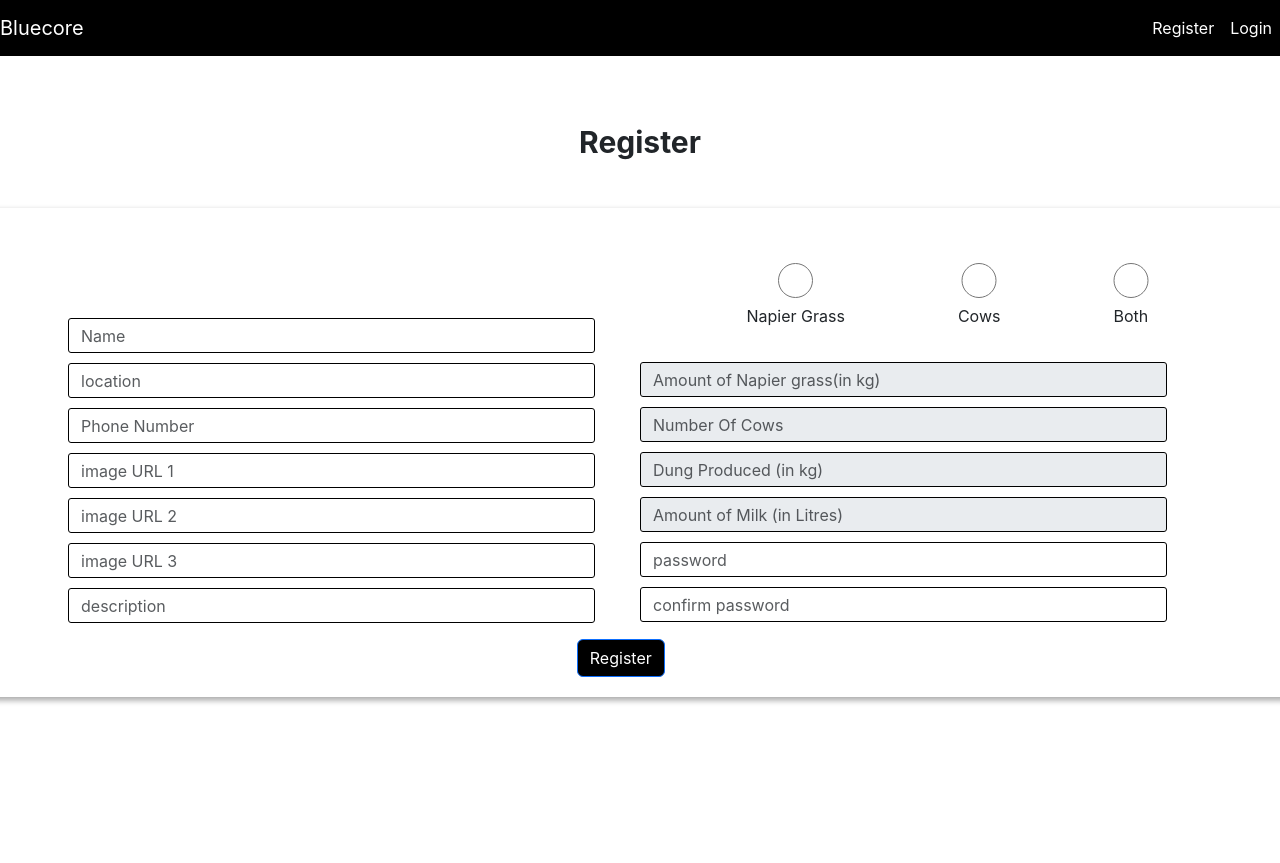
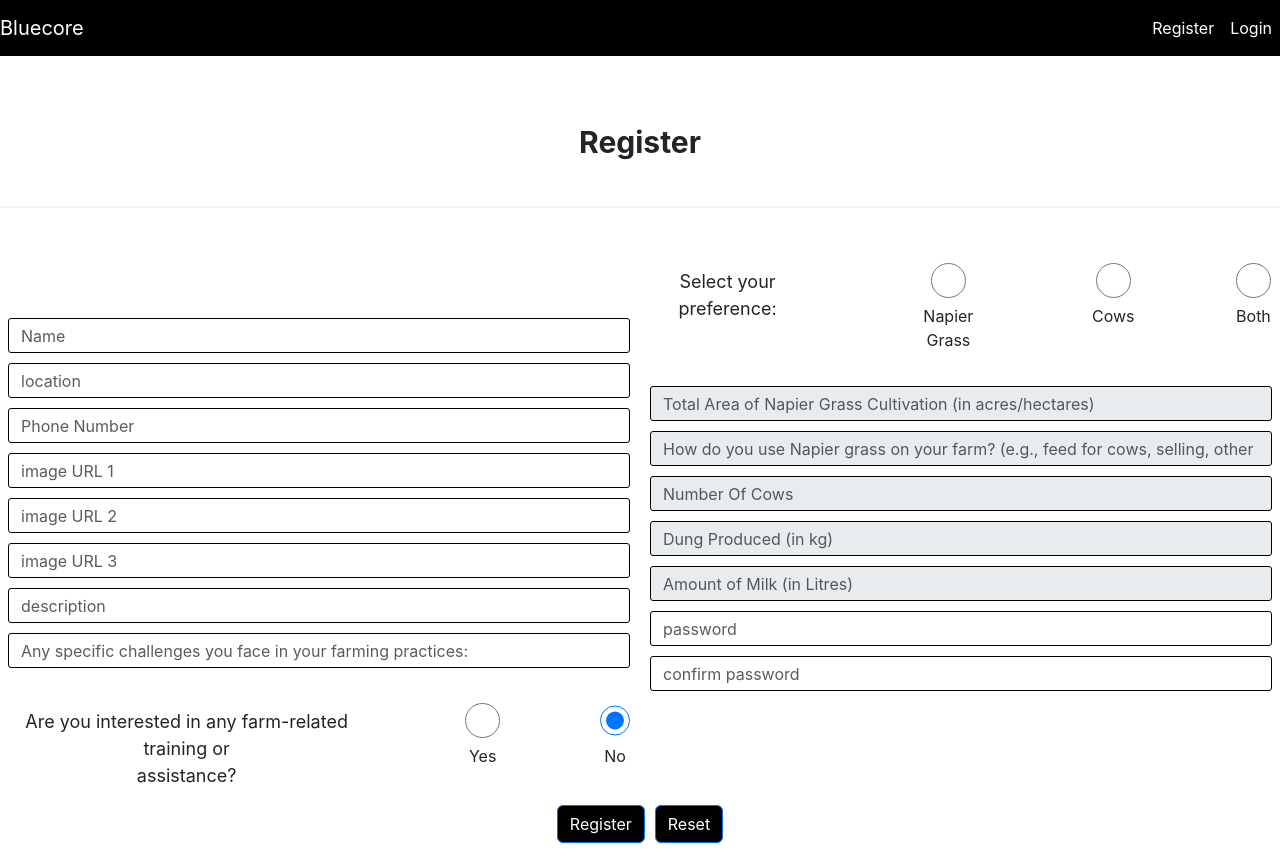
Before and after one commit to Khusnasin/client, a React (Create React App) app: page /registerfarmer in a window 1280 px wide. Before the commit the page ends 800 px from the top, so only its background shows below. Built offline with nearby package versions, Linux system fonts and the light colour scheme.

Commit message:
Commit_9

```diff
--- a/src/Screens/Farmersregistration.js
+++ b/src/Screens/Farmersregistration.js
@@ -1,10 +1,11 @@
-import React, { useState, useEffect } from "react";
+import React, { useState, useEffect, useRef } from "react";
 import axios from "axios";
 import Loader from "../components/Loader";
 import Error from "../components/Error";
 import Success from "../components/Success";
 
 function Farmersregistratration() {
+    const formRef = useRef(null);
     const [Name, setname] = useState('');
     //const[email, setemail] = useState('');
     const [location, setlocation] = useState('');
@@ -12,7 +13,8 @@ function Farmersregistratration() {
     const [phoneNumber, setphoneNumber] = useState();
     const [option, setOption] = useState('');
 
-    const [amountOfNapier, setamountOfNapier] = useState(false);
+    const [areaOfNapier, setareaOfNapier] = useState(false);
+    const [useOfNapier, setuseOfNapier] = useState('');
     const [numberOfCows, setnumberOfCows] = useState(false);
     const [dungProduced_inKg, setdungProduced_inKg] = useState(false);
     const [amountOfMilk_inLitre, setamountOfMilk_inLitre] = useState(false);
@@ -21,6 +23,8 @@ function Farmersregistratration() {
     const [imageurl2, setimageurl2] = useState()
     const [imageurl3, setimageurl3] = useState()
     const [description, setdescription] = useState()
+    const [challenges, setchallenges] = useState()
+    const [interestInTraining, setinterestInTraining] = useState()
 
     const [password, setpassword] = useState('');
     const [cpassword, setcpassword] = useState('');
@@ -29,27 +33,55 @@ function Farmersregistratration() {
     const [error, seterror] = useState();
     const [success, setsuccess] = useState();
 
+    useEffect(() => {
+        if (success) {
+            resetForm();
+        }
+    }, [success]);
+
+    const resetForm = () => {
+        setname('')
+        setlocation('')
+        setphoneNumber('')
+        setareaOfNapier('')
+        setuseOfNapier('')
+        setnumberOfCows('')
+        setdungProduced_inKg('')
+        setamountOfMilk_inLitre('')
+        setimageurl1('')
+        setimageurl2('')
+        setimageurl3('')
+        setdescription('')
+        setchallenges('')
+        setinterestInTraining('')
+
+        setpassword('')
+        setcpassword('')
+
+    };
     async function register() {
+
         if (password === cpassword) {
             const farmer = {
                 Name,
                 location,
                 phoneNumber,
-                amountOfNapier,
-
+                areaOfNapier,
+                useOfNapier,
                 numberOfCows,
                 dungProduced_inKg,
                 amountOfMilk_inLitre,
                 imageUrls: [imageurl1, imageurl2, imageurl3],
                 description,
-
+                challenges,
+                interestInTraining,
                 password,
                 cpassword
             }
 
             try {
                 setloading(true);
-                const response = await axios.post('/api/farmers/registerfarmer', farmer,{
+                const response = await axios.post('/api/farmers/registerfarmer', farmer, {
                     headers: {
                         'Content-Type': 'application/json',
                     },
@@ -61,7 +93,8 @@ function Farmersregistratration() {
                 setname('')
                 setlocation('')
                 setphoneNumber()
-                setamountOfNapier()
+                setareaOfNapier()
+                setuseOfNapier()
                 setnumberOfCows()
                 setdungProduced_inKg()
                 setamountOfMilk_inLitre()
@@ -69,9 +102,13 @@ function Farmersregistratration() {
                 setimageurl2()
                 setimageurl3()
                 setdescription()
+                setchallenges()
+                setinterestInTraining()
 
                 setpassword('')
                 setcpassword('')
+
+                resetForm();
 
             } catch (error) {
                 console.log(error);
@@ -83,26 +120,42 @@ function Farmersregistratration() {
             alert('Please check the password again!')
         }
     }
+    const handleReset = () => {
+        resetForm();
+    }
     const handleOptionChange = (event) => {
         const selectedOption = event.target.value;
         setOption(selectedOption);
 
         // Enable/disable textboxes based on the selected option
         if (selectedOption === 'Napier Grass') {
-            setamountOfNapier(true);
+            setareaOfNapier(true);
+            setuseOfNapier('');
             setnumberOfCows(false);
             setdungProduced_inKg(false);
             setamountOfMilk_inLitre(false);
         } else if (selectedOption === 'Cows') {
-            setamountOfNapier(false);
+            setareaOfNapier(false);
+            setuseOfNapier('');
             setnumberOfCows(true);
             setdungProduced_inKg(true);
             setamountOfMilk_inLitre(true);
         } else if (selectedOption === 'both') {
-            setamountOfNapier(true);
+            setareaOfNapier(true);
+            setuseOfNapier('');
             setnumberOfCows(true);
             setdungProduced_inKg(true);
             setamountOfMilk_inLitre(true);
+        }
+    };
+    const handleRadioChange = async (event) => {
+        const value = event.target.value === 'yes'; // Convert to boolean
+
+        try {
+
+            setinterestInTraining(value);
+        } catch (error) {
+            console.error('Error updating user:', error);
         }
     };
 
@@ -117,7 +170,7 @@ function Farmersregistratration() {
                 {error && (<Error />)}
                 <div className="bs">
 
-                    <div className="col-md-10" style={{ marginTop: '80px', marginLeft: '60px' }}>
+                    <div className="col-md-8" style={{ marginRight: '20px', marginTop: '80px' }}>
 
 
 
@@ -139,11 +192,38 @@ function Farmersregistratration() {
                         <input type='text' className='form-control' placeholder='description'
                             value={description} onChange={(e) => { setdescription(e.target.value) }}
                         />
+                        <input type='text' className='form-control' placeholder='Any specific challenges you face in your farming practices:'
+                            value={challenges} onChange={(e) => { setchallenges(e.target.value) }}
+                        />
+
+                        <div className="radio-container">
+                            <label style={{ marginTop: '15px', marginLeft: '-100px', fontSize: '18px' }}>Are you interested in any farm-related training or <br></br>assistance?</label>
+                            <label>
+                                <input
+                                    type="radio"
+                                    value="yes"
+                                    checked={interestInTraining}
+                                    onChange={handleRadioChange}
+                                />
+                                Yes
+                            </label>
+                            <label>
+                                <input
+                                    type="radio"
+                                    value="no"
+                                    checked={!interestInTraining}
+                                    onChange={handleRadioChange}
+                                />
+                                No
+                            </label>
+                        </div>
                     </div>
 
 
-                    <div className="col-md-10" >
+                    <div className="col-md-8" >
+
                         <div className="radio-container">
+                            <label style={{ marginTop: '15px', marginLeft: '-100px', fontSize: '18px' }}>Select your preference: </label>
                             <label>
                                 <input
                                     type="radio"
@@ -181,8 +261,10 @@ function Farmersregistratration() {
 
 
                         <br />
-                        <input type="number" disabled={option !== 'Napier Grass' && option !== 'both'} className="form-control" placeholder="Amount of Napier grass(in kg)"
-                            value={amountOfNapier} onChange={(e) => { setamountOfNapier(e.target.value) }} />
+                        <input type="number" disabled={option !== 'Napier Grass' && option !== 'both'} className="form-control" placeholder="Total Area of Napier Grass Cultivation (in acres/hectares)"
+                            value={areaOfNapier} onChange={(e) => { setareaOfNapier(e.target.value) }} />
+                        <input type="text" disabled={option !== 'Napier Grass' && option !== 'both'} className="form-control" placeholder="How do you use Napier grass on your farm? (e.g., feed for cows, selling, other purposes)"
+                            value={useOfNapier} onChange={(e) => { setuseOfNapier(e.target.value) }} />
                         <input type="number" disabled={option !== 'Cows' && option !== 'both'} className="form-control" placeholder="Number Of Cows"
                             value={numberOfCows === true ? '' : numberOfCows} onChange={(e) => { setnumberOfCows(e.target.value) }} />
                         <input type="number" disabled={option !== 'Cows' && option !== 'both'} className="form-control" placeholder="Dung Produced (in kg)"
@@ -198,7 +280,8 @@ function Farmersregistratration() {
                     <div className='text-center'>
 
 
-                        <button className="btn btn-primary mt-3" style={{ marginLeft: '90%' }} onClick={register}>Register</button>
+                        <button className="btn btn-primary mt-3" style={{ marginRight: '10px' }} onClick={register}>Register</button>
+                        <button className="btn btn-primary mt-3" type="button" onClick={handleReset}>Reset</button>
                     </div>
                 </div>
 
--- a/src/index.css
+++ b/src/index.css
@@ -42,8 +42,17 @@ h1{
   margin-top: 20px !important;
   border-radius: 5px !important;
   padding: 20px !important;
-  display: grid;
-  grid-template-columns: repeat(2, 1fr);
+  display: flex;
+  flex-wrap: wrap;
+}
+.bs > div {
+  flex : 1 0 48%;
+}
+@media (max-width: 600px) {
+  /* Apply single-column layout for narrow screens */
+  .bs > div {
+    flex: 1 0 100%;
+  }
 }
 .bigimg{
   height:350px !important;
```
